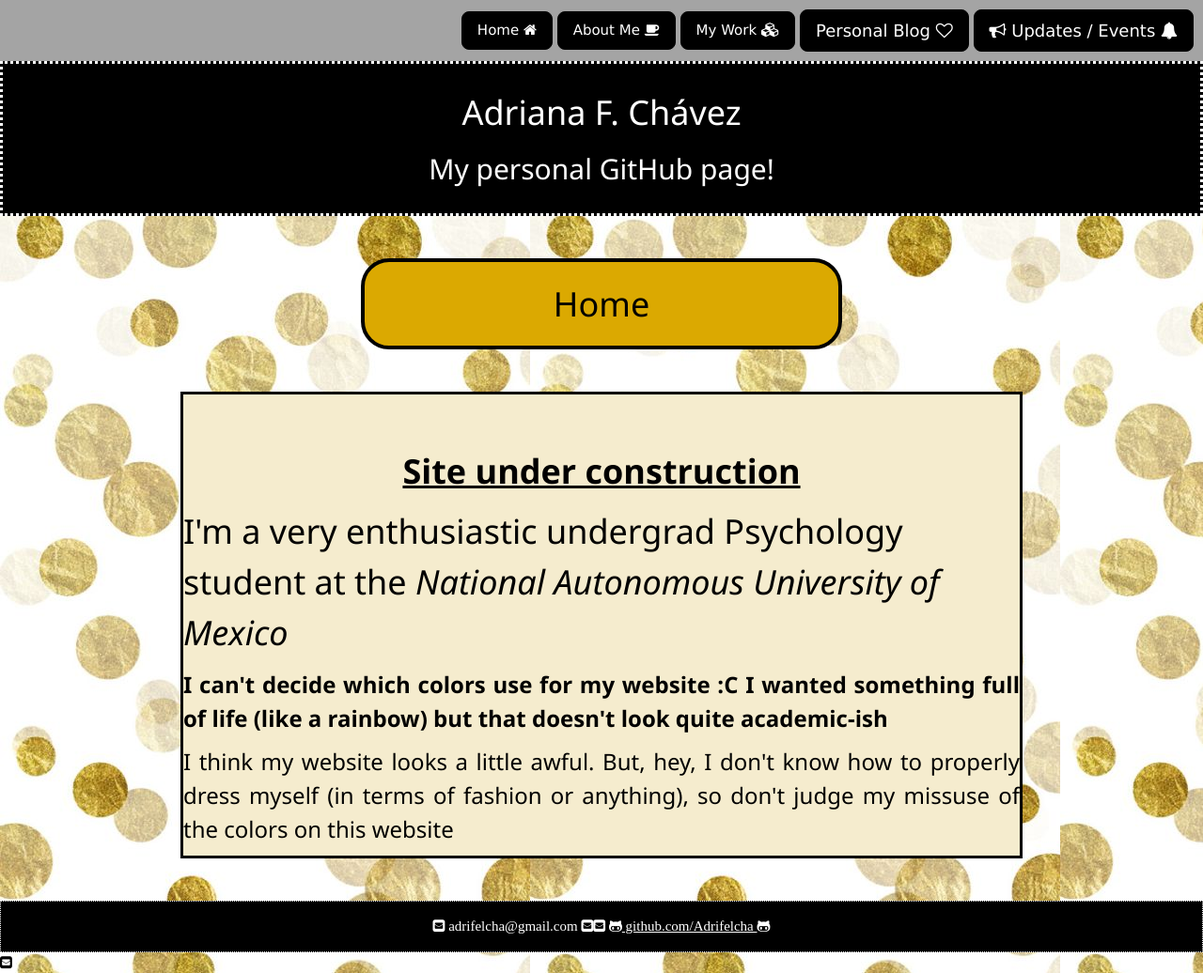
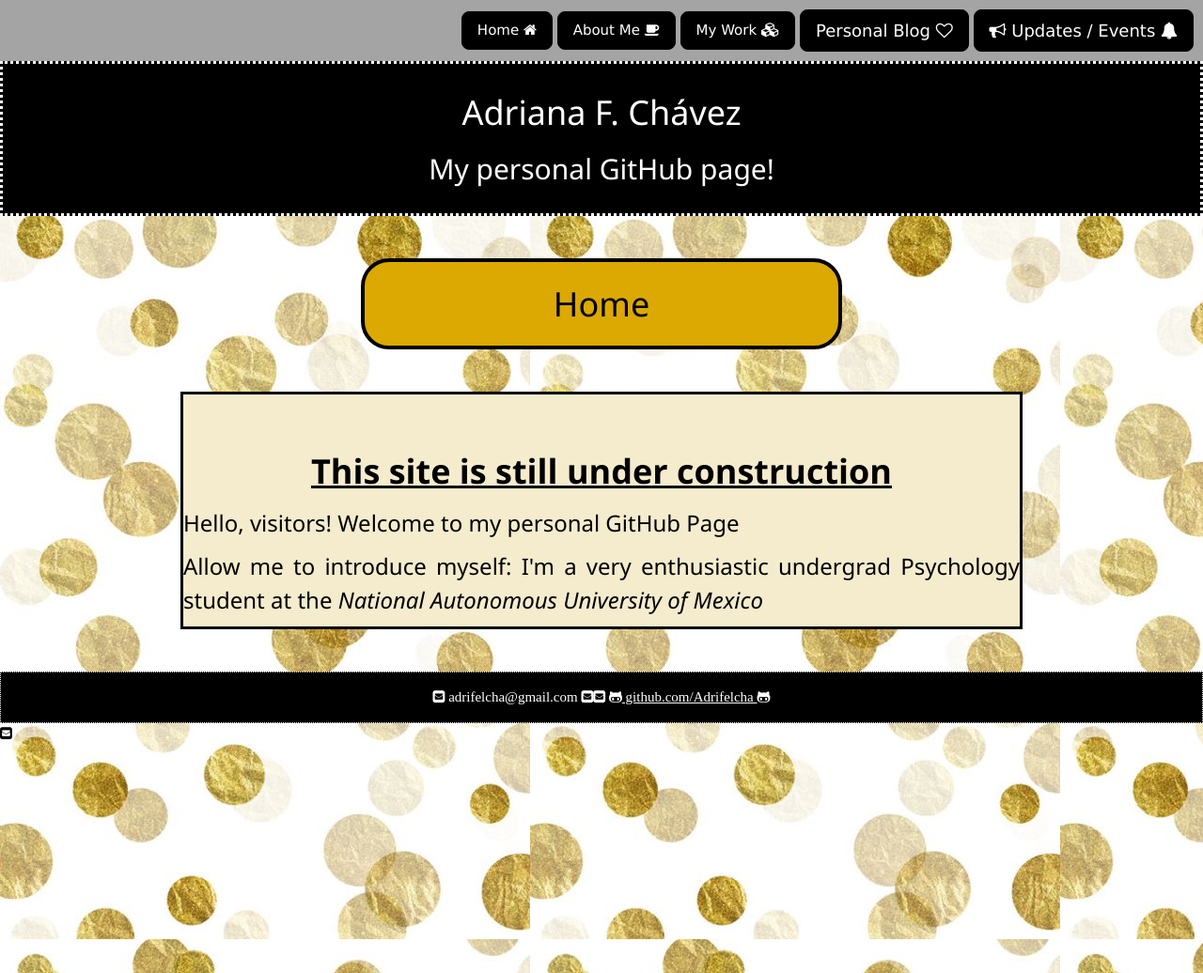
Before and after one commit to Adrifelcha/Adrifelcha-github.io, a Jekyll site: the page built from index.html, in a window 1280 px wide. Shown: the whole page at 94% size. Built offline with Jekyll 4.4.1, drawn with Linux system fonts in a browser that asks for light colours.

Commit message:
Update index.html

```diff
--- a/index.html
+++ b/index.html
@@ -10,11 +10,9 @@ title: Home
 		<div class="container" style="background-color: #F5ECCE;">
 		<br><br>
 
-			<h1><center><u><b>Site under construction</b></u></center></h1>
+			<h1><center><u><b>This site is still under construction</b></u></center></h1>
 
-	<h1>I'm a very enthusiastic undergrad Psychology student at the <em> National Autonomous University of Mexico </em> </h1>
+			<h3>Hello, visitors! Welcome to my personal GitHub Page</h3>
 
-	<h3><b>I can't decide which colors use for my website :C I wanted something full of life (like a  rainbow) but that doesn't look quite academic-ish</b></h3>
-
-	<h3> I think my website looks a little awful. But, hey, I don't know how to properly dress myself (in terms of fashion or anything), so don't judge my missuse of the colors on this website </h3>
+			<h3>Allow me to introduce myself: I'm a very enthusiastic undergrad Psychology student at the <em> National Autonomous University of Mexico </em> </h1>
 </div>
```
